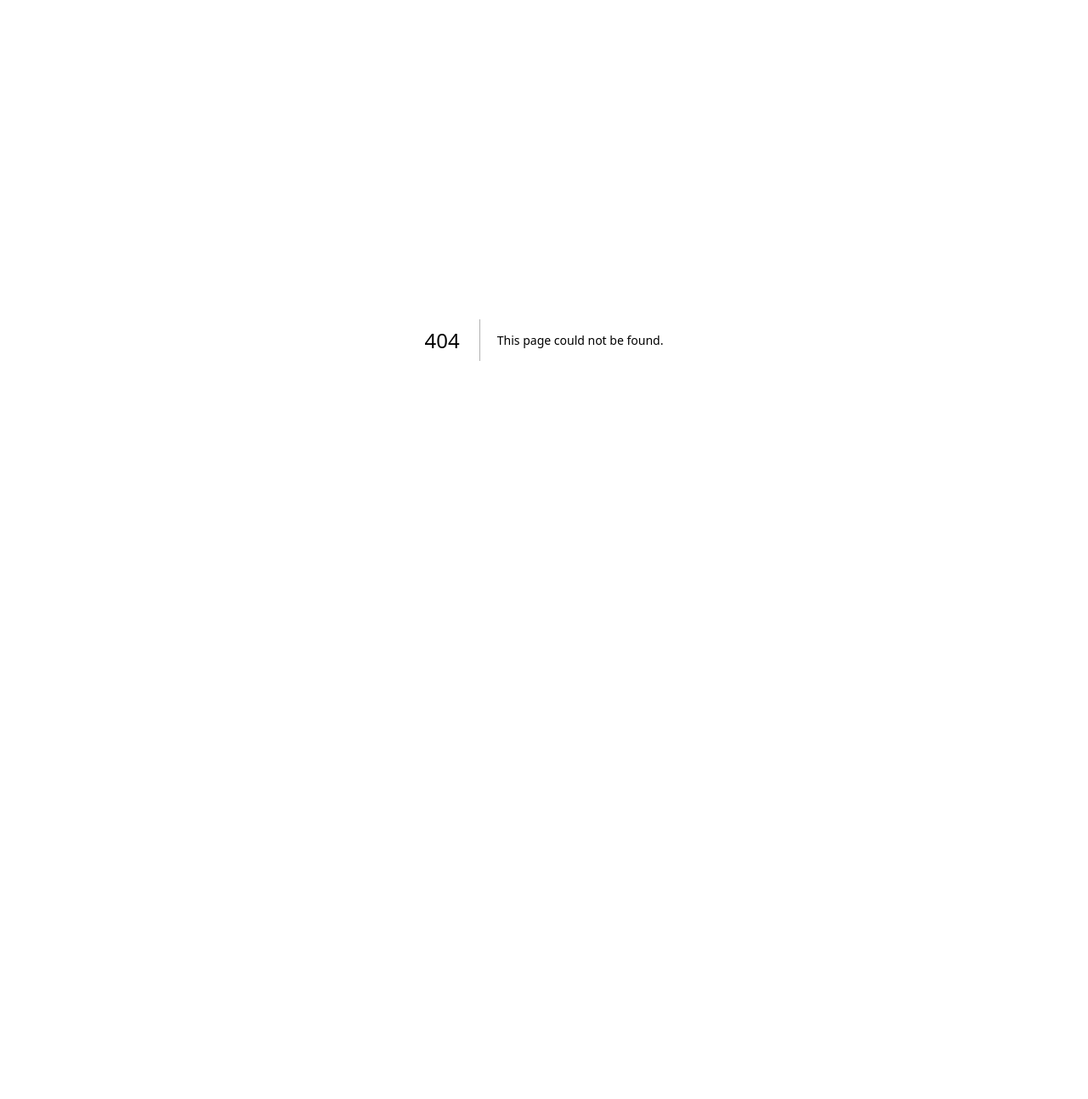
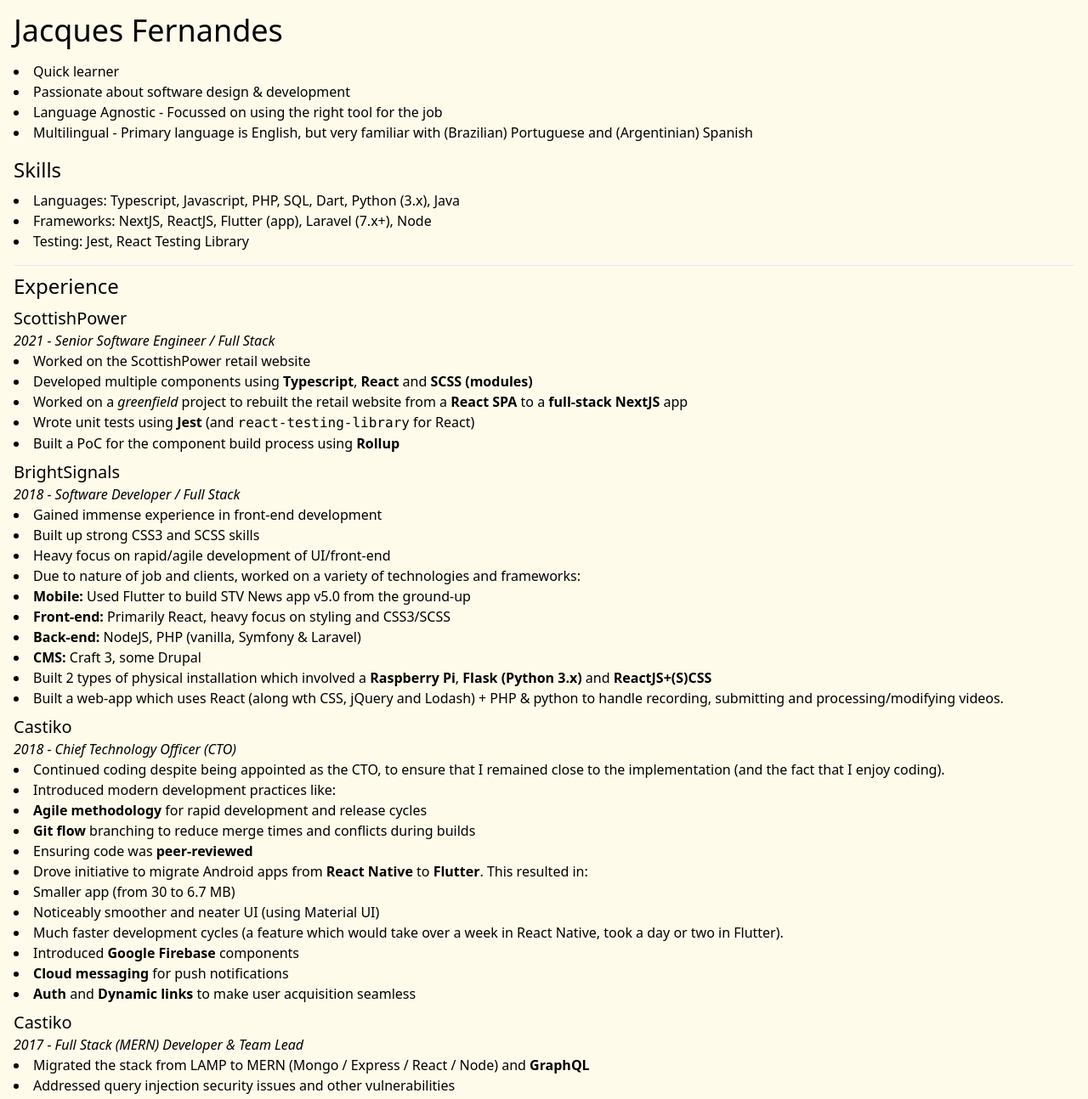
Before and after one commit to JacquesFernandes/portfolio-site-2, a Next.js app: page /resume in a window 1280 px wide. Before the commit this address had no page. Shown: the top 1294 px of the page at 85% size. Before the commit the page ends 800 px from the top, so only its background shows below. Built offline with nearby package versions, Linux system fonts and the light colour scheme.

Commit message:
Wrap up initial version of "/resume" page

```diff
--- /dev/null
+++ b/components/resume/company-section.tsx
@@ -0,0 +1,14 @@
+import {FC, ReactNode} from "react";
+import {Resume} from "./index";
+
+type CompanySectionProps = {
+	name: string;
+	subLine: string;
+	children: ReactNode;
+}
+
+export const CompanySection: FC<CompanySectionProps> = ({ name, subLine, children }) => <>
+	<Resume.H3>{name}</Resume.H3>
+	<Resume.H3SubLine>{subLine}</Resume.H3SubLine>
+	{children}
+</>
--- /dev/null
+++ b/components/resume/h1.tsx
@@ -0,0 +1,5 @@
+import {FC} from "react";
+
+export const H1: FC<{children: string}> = ({children}) => <h1 className="text-4xl mb-2" >
+	{children}
+</h1>
--- /dev/null
+++ b/components/resume/h2.tsx
@@ -0,0 +1,5 @@
+import {FC} from "react";
+
+export const H2: FC<{children: string}> = ({children}) => <h2 className="text-2xl mb-2" >
+	{children}
+</h2>
--- /dev/null
+++ b/components/resume/h3-subline.tsx
@@ -0,0 +1,3 @@
+import {FC} from "react";
+
+export const H3SubLine: FC<{children: string}> = ({ children }) => <p className="italic" >{children}</p>
--- /dev/null
+++ b/components/resume/h3.tsx
@@ -0,0 +1,3 @@
+import {FC} from "react";
+
+export const H3: FC<{children: string}> = ({ children }) => <h3 className="text-xl mt-2" >{children}</h3>;
--- /dev/null
+++ b/components/resume/index.tsx
@@ -0,0 +1,15 @@
+import { H1 } from './h1';
+import {H2} from "./h2";
+import {H3} from "./h3";
+import {H3SubLine} from './h3-subline';
+import {Section} from './section';
+import {CompanySection} from './company-section';
+
+export const Resume = {
+	H1,
+	H2,
+	H3,
+	H3SubLine,
+	Section,
+	CompanySection,
+};
--- /dev/null
+++ b/components/resume/section.tsx
@@ -0,0 +1,12 @@
+import {FC, ReactNode} from "react";
+import {Resume} from "./index";
+
+type SectionProps = {
+	name: string;
+	children: ReactNode;
+}
+
+export const Section: FC<SectionProps> = ({ name, children }) => <section className="mb-4" >
+	<Resume.H2>{name}</Resume.H2>
+	{children}
+</section>
--- /dev/null
+++ b/pages/resume.tsx
@@ -0,0 +1,134 @@
+import {NextPage} from "next";
+import Head from "next/head";
+import {FC, ReactNode} from "react";
+import {Resume} from '../components/resume';
+
+const List: FC<{level?: number, children: ReactNode}> = ({ level=0, children }) => <ul className={`list-disc list-inside ml-${level * 2}`} >
+  {children}
+</ul>
+
+const Hr: FC = () => <hr className={"my-2"} />;
+
+const ResumePage: NextPage = () => {
+  return <>
+    <Head>
+      <title>The Resume of Jacques Fernandes</title>
+    </Head>
+
+    <main className="bg-amber-50 w-full min-h-screen p-4" >
+      <Resume.H1 >Jacques Fernandes</Resume.H1>
+
+      <ul className="my-4 list-disc list-inside" >
+        <li>Quick learner</li>
+        <li>Passionate about software design & development</li>
+        <li>Language Agnostic - Focussed on using the right tool for the job</li>
+        <li>Multilingual - Primary language is English, but very familiar with (Brazilian) Portuguese and (Argentinian) Spanish</li>
+      </ul>
+
+      <Resume.Section name="Skills">
+        <ul className="list-disc list-inside" >
+          <li>Languages: Typescript, Javascript, PHP, SQL, Dart, Python (3.x), Java</li>
+          <li>Frameworks: NextJS, ReactJS, Flutter (app), Laravel (7.x+), Node</li>
+          <li>Testing: Jest, React Testing Library</li>
+        </ul>
+      </Resume.Section>
+
+      <Hr />
+
+      <Resume.Section name="Experience">
+        <Resume.CompanySection name="ScottishPower" subLine="2021 - Senior Software Engineer / Full Stack">
+          <List level={1} >
+            <li>Worked on the ScottishPower retail website</li>
+            <li>Developed multiple components using <strong>Typescript</strong>, <strong>React</strong> and <strong>SCSS (modules)</strong></li>
+            <li>Worked on a <em>greenfield</em> project to rebuilt the retail website from a <strong>React SPA</strong> to a <strong>full-stack NextJS</strong> app</li>
+            <li>Wrote unit tests using <strong>Jest</strong> (and <code>react-testing-library</code> for React)</li>
+            <li>Built a PoC for the component build process using <strong>Rollup</strong></li>
+          </List>
+        </Resume.CompanySection>
+
+        <Resume.CompanySection name="BrightSignals" subLine="2018 - Software Developer / Full Stack">
+          <List level={1} >
+            <li>Gained immense experience in front-end development</li>
+            <li>Built up strong CSS3 and SCSS skills</li>
+            <li>Heavy focus on rapid/agile development of UI/front-end</li>
+            <li>
+              <span>Due to nature of job and clients, worked on a variety of technologies and frameworks:</span>
+              <List level={2}>
+                <li><strong>Mobile:</strong> Used Flutter to build STV News app v5.0 from the ground-up</li>
+                <li><strong>Front-end:</strong> Primarily React, heavy focus on styling and CSS3/SCSS</li>
+                <li><strong>Back-end:</strong> NodeJS, PHP (vanilla, Symfony & Laravel)</li>
+                <li><strong>CMS:</strong> Craft 3, some Drupal</li>
+              </List>
+            </li>
+            <li>Built 2 types of physical installation which involved a <strong>Raspberry Pi</strong>, <strong>Flask (Python 3.x)</strong> and <strong>ReactJS+(S)CSS</strong></li>
+            <li>Built a web-app which uses React (along wth CSS, jQuery and Lodash) + PHP & python to handle recording, submitting and processing/modifying videos.</li>
+          </List>
+        </Resume.CompanySection>
+
+        <Resume.CompanySection name={"Castiko"} subLine={"2018 - Chief Technology Officer (CTO)"}>
+          <List level={1}>
+            <li>Continued coding despite being appointed as the CTO, to ensure that I remained close to the implementation (and the fact that I enjoy coding).</li>
+            <li>
+              <span>Introduced modern development practices like:</span>
+              <List level={2} >
+                <li><strong>Agile methodology</strong> for rapid development and release cycles</li>
+                <li><strong>Git flow</strong> branching to reduce merge times and conflicts during builds</li>
+                <li>Ensuring code was <strong>peer-reviewed</strong></li>
+              </List>
+            </li>
+            <li>
+              <span>Drove initiative to migrate Android apps from <strong>React Native</strong> to <strong>Flutter</strong>. This resulted in:</span>
+              <List level={2}>
+                <li>Smaller app (from 30 to 6.7 MB)</li>
+                <li>Noticeably smoother and neater UI (using Material UI)</li>
+                <li>Much faster development cycles (a feature which would take over a week in React Native, took a day or two in Flutter).</li>
+              </List>
+            </li>
+            <li>
+              <span>Introduced <strong>Google Firebase</strong> components</span>
+              <List level={2}>
+                <li><strong>Cloud messaging</strong> for push notifications</li>
+                <li><strong>Auth</strong> and <strong>Dynamic links</strong> to make user acquisition seamless</li>
+              </List>
+            </li>
+          </List>
+        </Resume.CompanySection>
+
+        <Resume.CompanySection name={"Castiko"} subLine={"2017 - Full Stack (MERN) Developer & Team Lead"}>
+          <List level={1} >
+            <li>Migrated the stack from LAMP to MERN (Mongo / Express / React / Node) and <strong>GraphQL</strong></li>
+            <li>Addressed query injection security issues and other vulnerabilities</li>
+            <li>Standardised the UI across the entire site for a consistent look and feel using <strong>Semantic UI React</strong></li>
+            <li>Implemented a <strong>websocket-based</strong>, real-time notification system using <strong>Socket.io</strong></li>
+          </List>
+        </Resume.CompanySection>
+      </Resume.Section>
+
+      <Hr />
+
+      <Resume.Section name={"A Few Noteworthy Work Projects"}>
+        <Resume.H3>STV News App (v5.0)</Resume.H3>
+        <Resume.H3SubLine>BrightSignals</Resume.H3SubLine>
+        <p>A complete rebuild of the STV News app for both Android and iOS. Built using Flutter. Now maintained by STV's in-house dev.</p>
+
+        <Resume.H3>Openplans</Resume.H3>
+        <Resume.H3SubLine>BrightSignals</Resume.H3SubLine>
+        <p>A "virtual consultation / townhall" site built using ReactJS and Marzipano. Strikes a decent balance between a 3D presence and performance on lower-end devices.</p>
+
+        <Resume.H3>Linn.co.uk</Resume.H3>
+        <Resume.H3SubLine>BrightSignals</Resume.H3SubLine>
+        <p>Didn't have a heavy hand in the software, but with architecting and deploying an AWS-ready, scalable prototype</p>
+
+        <Resume.H3>Meantime Skeeball machine</Resume.H3>
+        <Resume.H3SubLine>BrightSignals</Resume.H3SubLine>
+        <p>Built a custom popular arcade machine ("Skeeball") from scratch (electronics, software and some design). Ask me to find out more - as well as show you some of the photos I took!</p>
+
+        <Resume.H3>Fringe Marketplace</Resume.H3>
+        <Resume.H3SubLine>BrightSignals</Resume.H3SubLine>
+        <p>A project from Edinburgh's The Fringe shortly after the pandemic hit. Helped artists find scouts and showcase their work for said scouts to find and sponsor them.</p>
+      </Resume.Section>
+    </main>
+  </>;
+}
+
+export default ResumePage;
```
